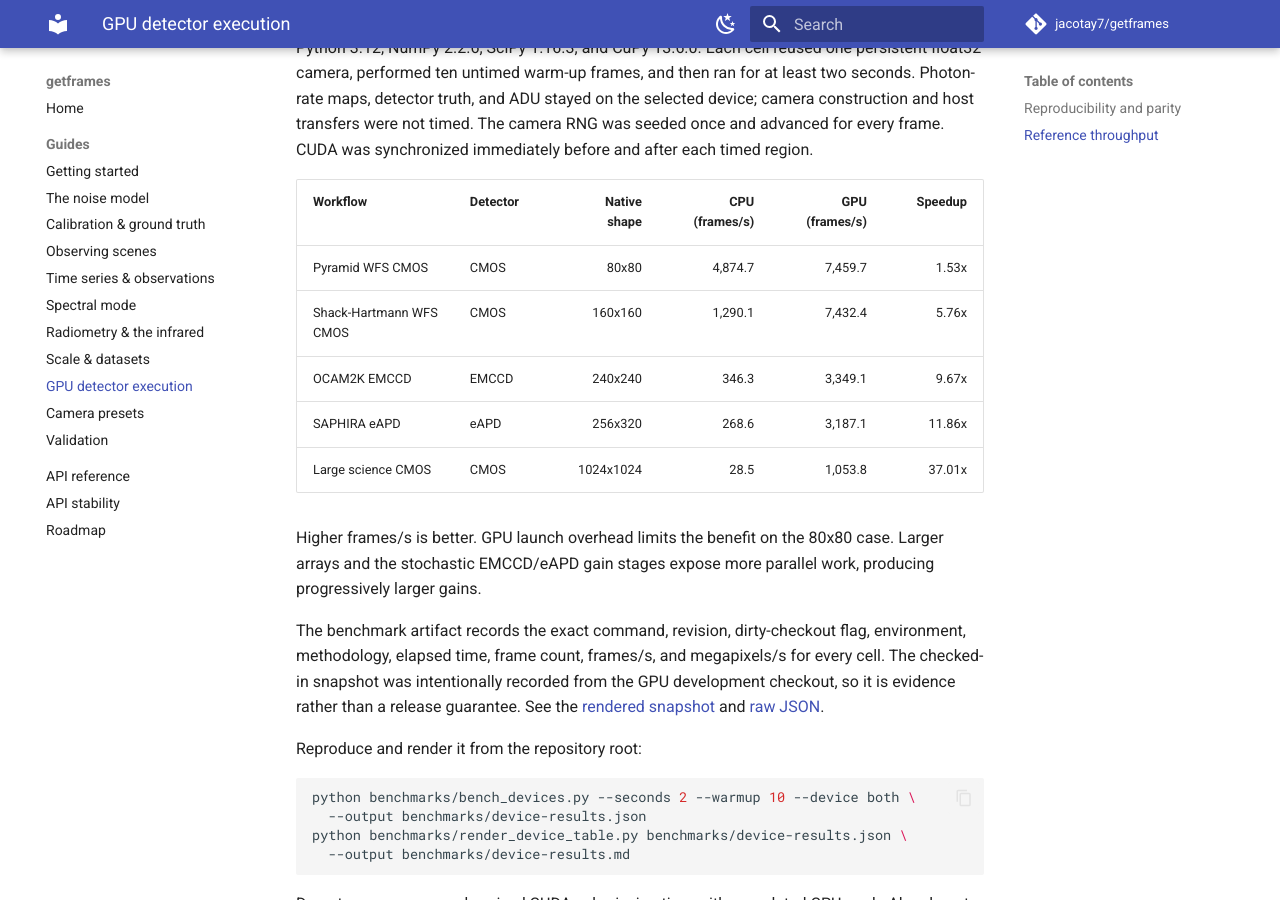
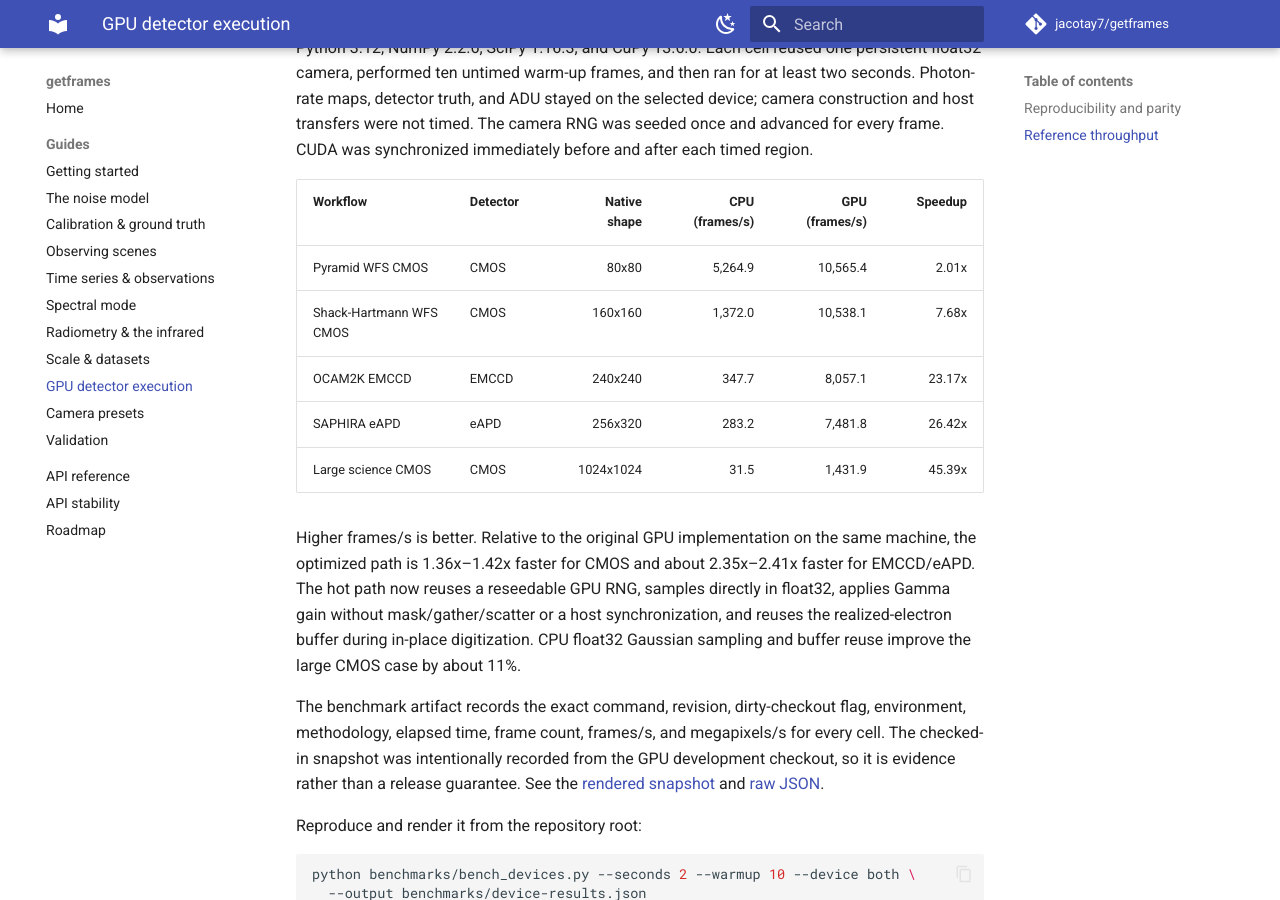
Before and after one commit to jacotay7/getframes, an MkDocs documentation site: the page built from docs/guides/gpu.md, in a window 1280 px wide and 900 px high, scrolled down 1147 px. Built offline with MkDocs 1.6.1 and Material for MkDocs 9.7.7, drawn with Linux system fonts in a browser that asks for light colours; comment, search, counter and statistics services are not loaded.

Commit message:
Optimize CPU and GPU detector throughput

```diff
--- a/docs/guides/gpu.md
+++ b/docs/guides/gpu.md
@@ -57,15 +57,19 @@ synchronized immediately before and after each timed region.
 
 | Workflow | Detector | Native shape | CPU (frames/s) | GPU (frames/s) | Speedup |
 | --- | --- | ---: | ---: | ---: | ---: |
-| Pyramid WFS CMOS | CMOS | 80x80 | 4,874.7 | 7,459.7 | 1.53x |
-| Shack-Hartmann WFS CMOS | CMOS | 160x160 | 1,290.1 | 7,432.4 | 5.76x |
-| OCAM2K EMCCD | EMCCD | 240x240 | 346.3 | 3,349.1 | 9.67x |
-| SAPHIRA eAPD | eAPD | 256x320 | 268.6 | 3,187.1 | 11.86x |
-| Large science CMOS | CMOS | 1024x1024 | 28.5 | 1,053.8 | 37.01x |
+| Pyramid WFS CMOS | CMOS | 80x80 | 5,264.9 | 10,565.4 | 2.01x |
+| Shack-Hartmann WFS CMOS | CMOS | 160x160 | 1,372.0 | 10,538.1 | 7.68x |
+| OCAM2K EMCCD | EMCCD | 240x240 | 347.7 | 8,057.1 | 23.17x |
+| SAPHIRA eAPD | eAPD | 256x320 | 283.2 | 7,481.8 | 26.42x |
+| Large science CMOS | CMOS | 1024x1024 | 31.5 | 1,431.9 | 45.39x |
 
-Higher frames/s is better. GPU launch overhead limits the benefit on the 80x80
-case. Larger arrays and the stochastic EMCCD/eAPD gain stages expose more
-parallel work, producing progressively larger gains.
+Higher frames/s is better. Relative to the original GPU implementation on the
+same machine, the optimized path is 1.36x–1.42x faster for CMOS and about
+2.35x–2.41x faster for EMCCD/eAPD. The hot path now reuses a reseedable GPU RNG,
+samples directly in float32, applies Gamma gain without mask/gather/scatter or a
+host synchronization, and reuses the realized-electron buffer during in-place
+digitization. CPU float32 Gaussian sampling and buffer reuse improve the large
+CMOS case by about 11%.
 
 The benchmark artifact records the exact command, revision, dirty-checkout flag,
 environment, methodology, elapsed time, frame count, frames/s, and megapixels/s
```
Also changed, not shown: CHANGELOG.md (+6 -0 lines), README.md (+7 -7 lines), benchmarks/device-results.md (+5 -5 lines), 4 other files.
